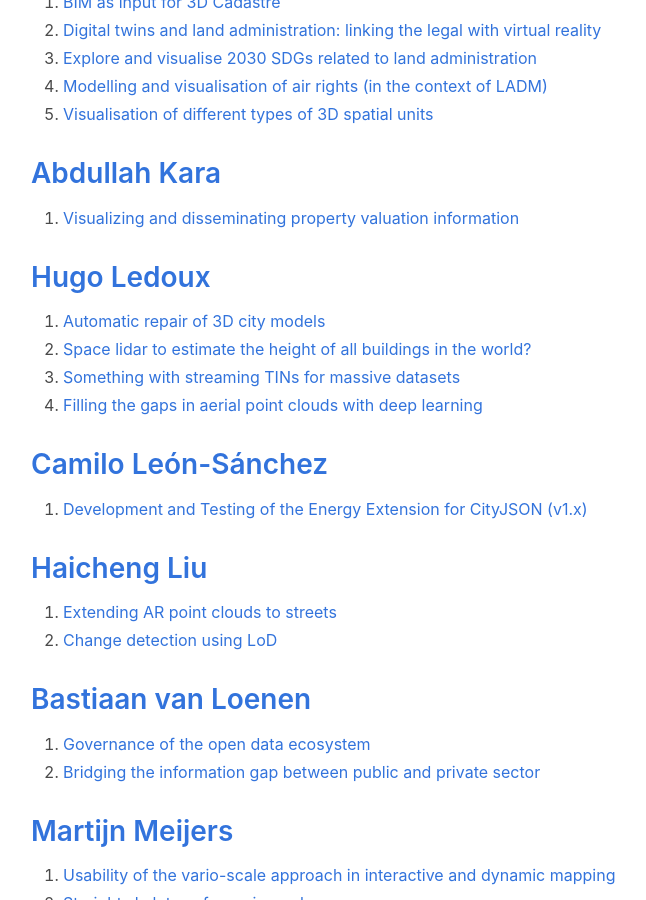
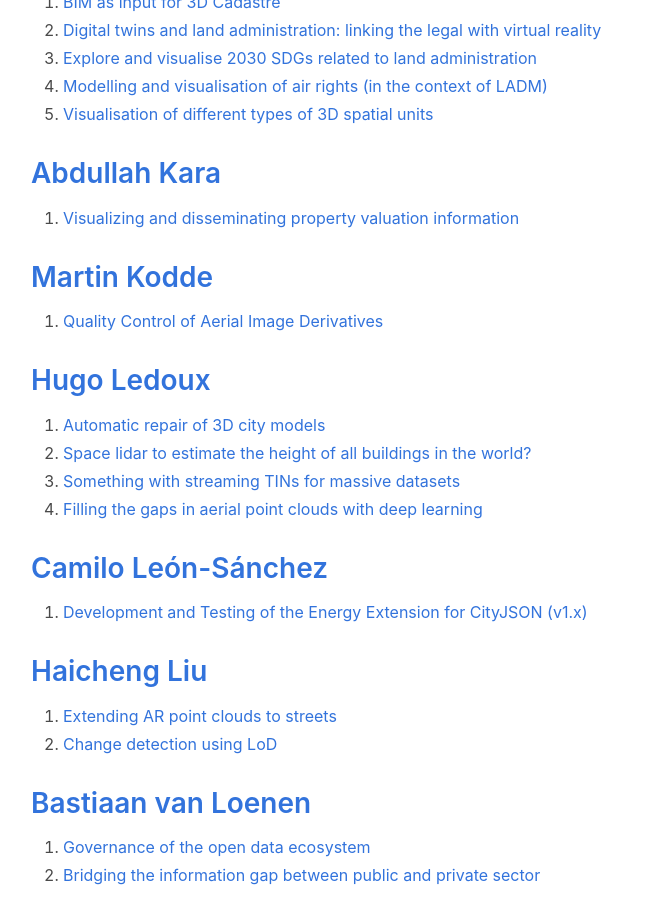
Before and after one commit to tudelft3d/geo2020, a Jekyll site: the page built from potentialtopics/index.md, in a window 1280 px wide and 900 px high, scrolled down 1873 px. Shown: the whole window, without its empty margins (33-679 px from the left). Built offline with Jekyll 4.4.1, drawn with Linux system fonts in a browser that asks for light colours; nearby versions of some CDN libraries.

Commit message:
Topic Martin

```diff
--- a/potentialtopics/index.md
+++ b/potentialtopics/index.md
@@ -66,6 +66,8 @@ permalink: /potentialtopics/
 ## [Abdullah Kara](https://www.tudelft.nl/en/staff/a.kara/)
 1. [Visualizing and disseminating property valuation information](https://wiki.tudelft.nl/bin/view/Organisation/OTB/GISt/MScThesisTopics#Visualizing_and_disseminating_property_valuation_information)
 
+## [Martin Kodde](http://www.gdmc.nl/staff/)
+1. [Quality Control of Aerial Image Derivatives ](https://wiki.tudelft.nl/bin/view/Organisation/OTB/GISt/MScThesisTopics#Quality_Control_of_Aerial_Image_Derivatives)
 
 ## [Hugo Ledoux](https://3d.bk.tudelft.nl/hledoux/)
 1. [Automatic repair of 3D city models](https://3d.bk.tudelft.nl/education/msctopics/#automatic-repair-of-3d-city-models)
```
